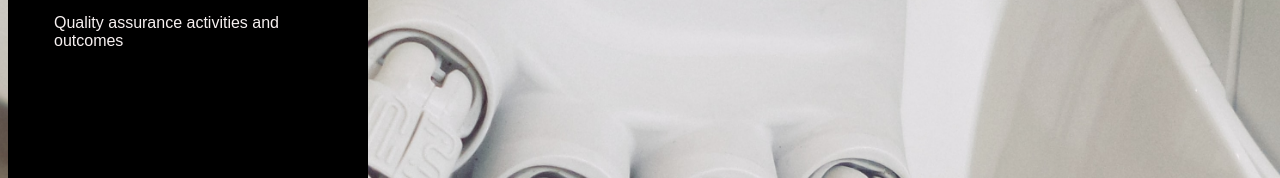
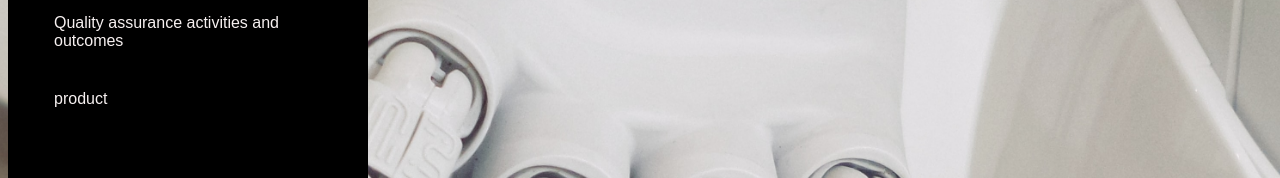
Before and after one commit to fgf5453/RNDPortfolio, a plain HTML site: page code/index.html in a window 1280 px wide. Shown: the part 347-525 px from the top of the page. Drawn offline with Linux system fonts and the light colour scheme.

Commit message:
add a product tab

```diff
--- a/code/index.html
+++ b/code/index.html
@@ -27,6 +27,7 @@
         <li><a href="communication.html">Teamwork and communication</a></li>
         <li><a href="communication.html">Research and development activities and outputs</a></li>
         <li><a href="quality.html">Quality assurance activities and outcomes</a> </li>
+        <li><a href="product.html"> product</a></li>
 
       </ul>
     </div>
```
